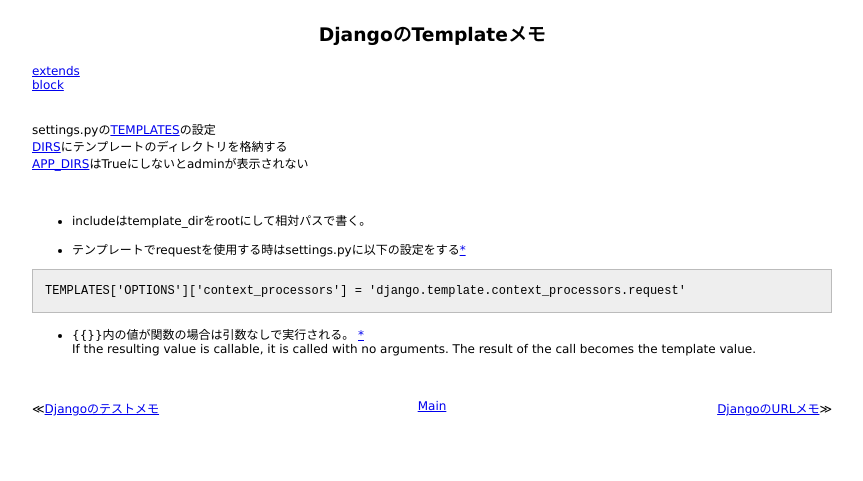
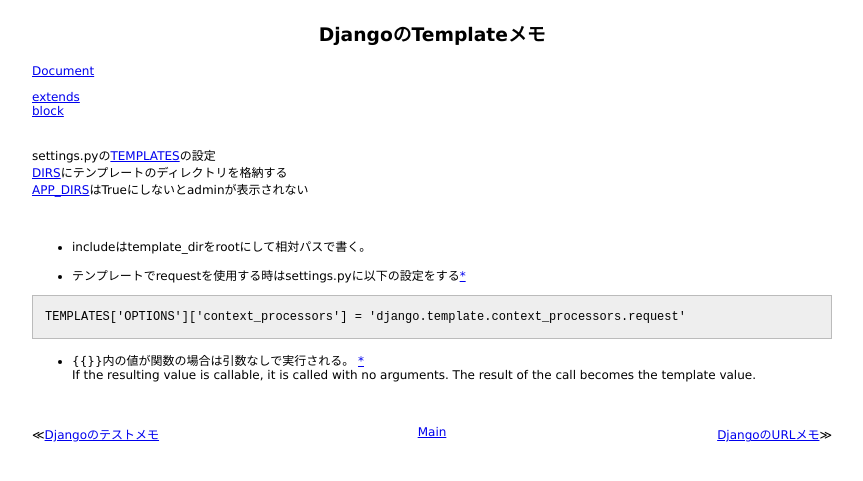
Before and after one commit to 38elements/38elements.github.com, a Jekyll site: the page built from _posts/2014-12-16-django-template.md, in a window 1280 px wide. Shown: the top 481 px of the page, without its empty margins (208-1071 px from the left). Built offline with Jekyll 4.4.1, drawn with Linux system fonts in a browser that asks for light colours.

Commit message:
Update 2014-12-16-django-template.md

```diff
--- a/_posts/2014-12-16-django-template.md
+++ b/_posts/2014-12-16-django-template.md
@@ -2,6 +2,7 @@
 layout: posts
 title: DjangoのTemplateメモ
 ---
+[Document](https://docs.djangoproject.com/en/1.9/ref/templates/)
 
 [extends](https://docs.djangoproject.com/en/stable/ref/templates/builtins/#extends)
 [block](https://docs.djangoproject.com/en/stable/ref/templates/builtins/#block)
```
